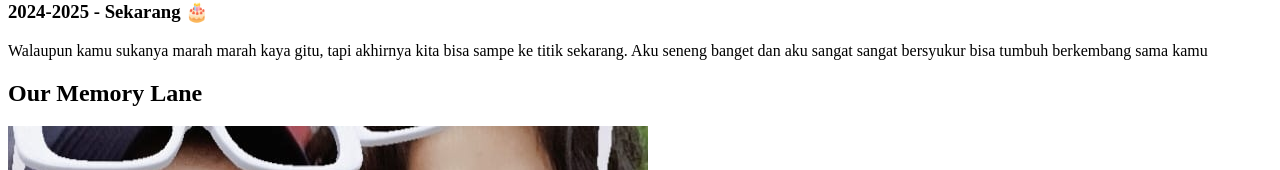
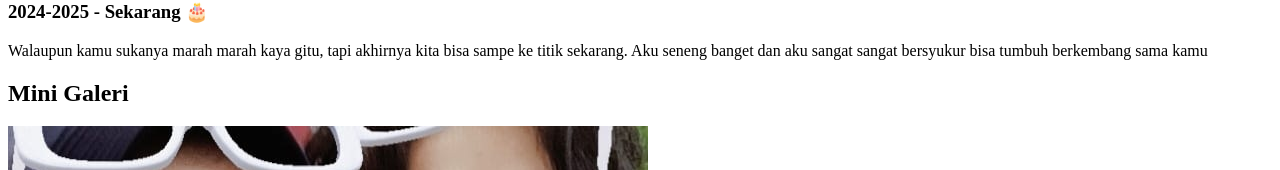
Before and after one commit to ftkhanssss/ultahtahtah, a React (Vite) app in the folder client/: page / in a window 1280 px wide. Shown: the part 498-668 px from the top of the page. Built offline with nearby package versions, Linux system fonts and the light colour scheme; a web font is replaced by a local one.

Commit message:
Update PhotoGallery.tsx

```diff
--- a/client/src/components/PhotoGallery.tsx
+++ b/client/src/components/PhotoGallery.tsx
@@ -57,7 +57,7 @@ export default function PhotoGallery() {
           viewport={{ once: true }}
           data-testid="gallery-title"
         >
-          Our Memory Lane
+          Mini Galeri
         </motion.h2>
 
         <div className="photo-gallery grid grid-cols-1 md:grid-cols-2 lg:grid-cols-3 gap-6 max-w-6xl mx-auto">
```
